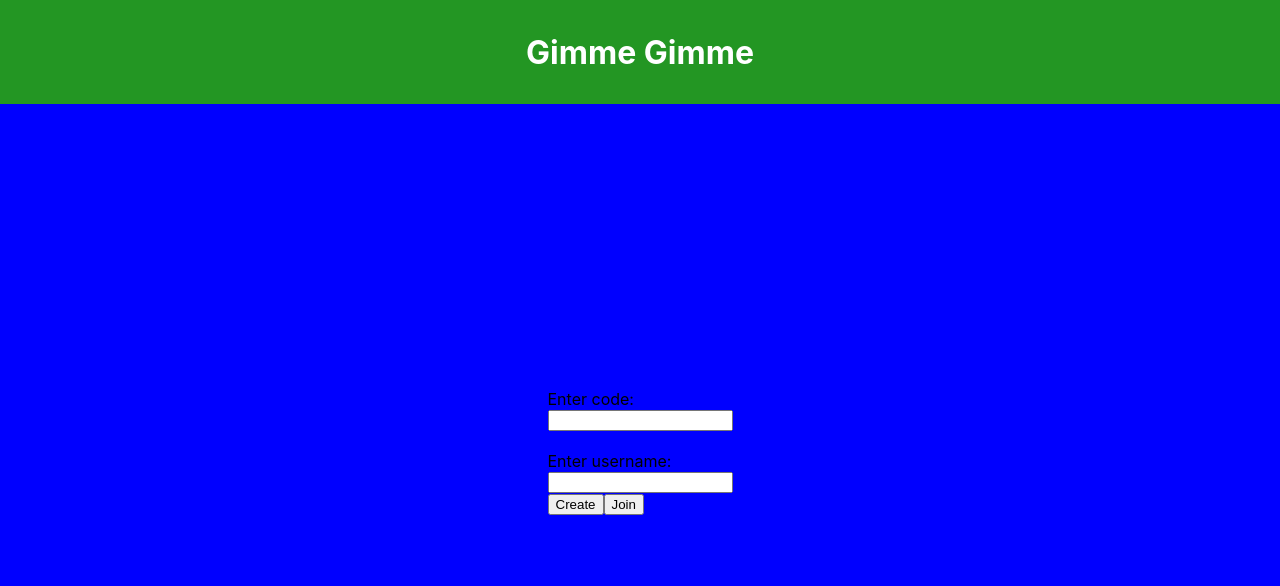
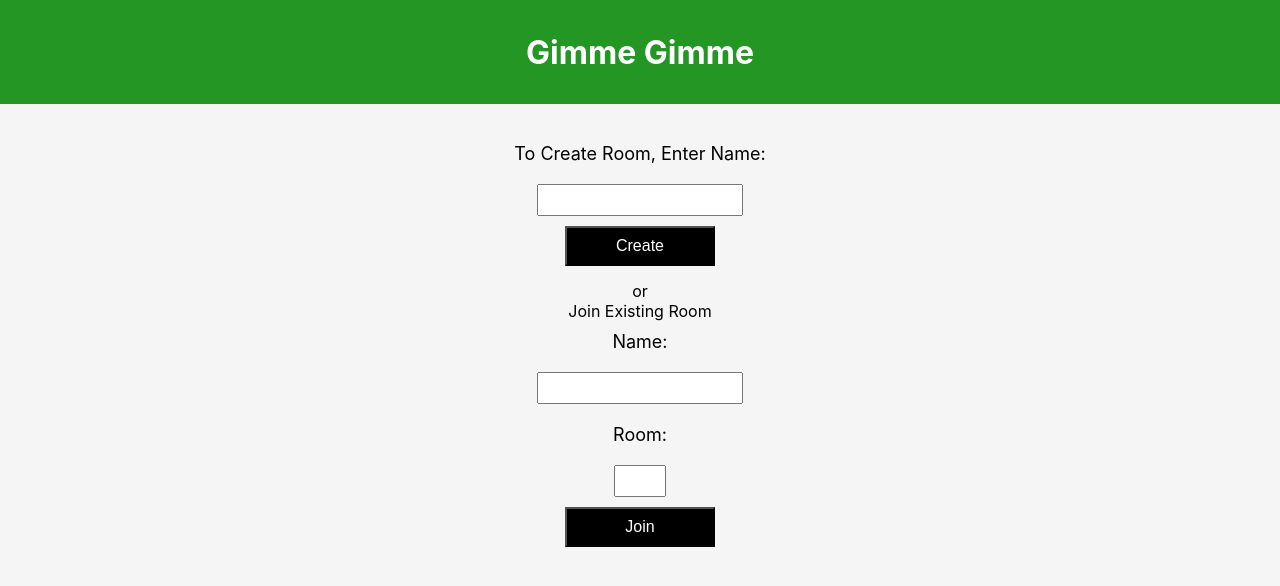
Before and after one commit to lyricnrhyme/gimme-gimme, a React (Create React App) app: page / in a window 1280 px wide. Shown: the top 586 px of the page. Built offline with nearby package versions, Linux system fonts and the light colour scheme.

Commit message:
join and create room

```diff
--- a/package.json
+++ b/package.json
@@ -20,7 +20,7 @@
     "react-router-dom": "^4.3.1"
   },
   "scripts": {
-    "start": "react-scripts start",
+    "start": "react-scripts start && node server/server.js",
     "build": "react-scripts build",
     "test": "react-scripts test",
     "eject": "react-scripts eject"
@@ -33,5 +33,6 @@
     "not dead",
     "not ie <= 11",
     "not op_mini all"
-  ]
+  ],
+  "proxy": "http://localhost:8989/"
 }
--- a/public/index.html
+++ b/public/index.html
@@ -1,5 +1,6 @@
 <!DOCTYPE html>
 <html lang="en">
+
 <head>
   <meta charset="utf-8">
   <link rel="shortcut icon" href="%PUBLIC_URL%/favicon.ico">
@@ -19,8 +20,9 @@
       work correctly both with client-side routing and a non-root public URL.
       Learn how to configure a non-root public URL by running `npm run build`.
     -->
-    <title>React App</title>
+  <title>Gimme Gimme</title>
 </head>
+
 <body>
   <noscript>
     You need to enable JavaScript to run this app.
@@ -37,4 +39,5 @@
       To create a production bundle, use `npm run build` or `yarn build`.
     -->
 </body>
+
 </html>
--- a/src/App.css
+++ b/src/App.css
@@ -14,14 +14,43 @@
 }
 
 .EnterForm {
-  background-color: blue;
+  background: whitesmoke;
   height: 87vh;
+  width: 100%;
+}
+
+.EnterForm form {
+  height: 70%;
   display: flex;
+  flex-direction: column;
   align-items: center;
   justify-content: center;
 }
 
+.EnterForm form label {
+  font-size: 18px;
+  margin: 10px;
+}
 
+.EnterForm form input{
+  width: 15%;
+  padding: 5px;
+  font-size: 16px;
+  margin: 10px;
+}
+
+.EnterForm form button{
+  width: 150px;
+  height: 40px;
+  font-size: 16px;
+  background: black;
+  color: white;
+  margin-bottom: 15px;
+}
+
+#room-input {
+  width: 3%
+}
 
 h1 {
   margin: 0;
--- a/src/EnterFormComponent.js
+++ b/src/EnterFormComponent.js
@@ -1,26 +1,81 @@
 import React, { Component } from 'react';
+import { Redirect } from 'react-router-dom';
+import axios from 'axios';
 import './App.css';
 
 class EnterForm extends Component {
+  constructor(props) {
+    super(props)
+
+    this.state = {
+      createNameInput: '',
+      joinNameInput: '',
+      roomInput: '',
+      roomId: '',
+      redirect: false
+    }
+  }
+
+  handleChange = event => {
+    const { target } = event;
+    const { name, value } = target;
+    this.setState({
+      [name]: value
+    })
+    console.log(this.state);
+  }
+
+  createRoom = e => {
+    e.preventDefault();
+    axios.post('/rooms', { player: this.state.createNameInput })
+      .then(response => {
+        this.setState({ roomId: response.data })
+        this.setState({ redirect: true })
+      })
+  }
+
+  joinRoom = e => {
+    e.preventDefault();
+    axios.post(`/rooms/${this.state.roomInput}`, { player: this.state.joinNameInput })
+      .then(response => {
+        this.setState({ roomId: response.data })
+        this.setState({ redirect: true })
+      })
+  }
+
   render() {
+    if (this.state.redirect && this.state.roomId.length > 0) {
+      return (
+        <Redirect to={`/rooms/${this.state.roomId}`} />
+      )
+    }
     return (
       <div className="EnterForm">
         <form>
-            <label>
-                Enter code:
-                <br/>
-                <input name='code' type='text'/>
-            </label>
-            <br/><br/>
-            <label>
-                Enter username:
-                <br/>
-                <input name='username' type='text'/>
-            </label>
-            <div className='CreateJoin'>
-                <button>Create</button>
-                <button>Join</button>
-            </div>
+          <label>To Create Room, Enter Name:</label>
+          <input
+            type="text"
+            name="createNameInput"
+            onChange={this.handleChange}
+          />
+          <button onClick={this.createRoom}>Create</button>
+          <div>or</div>
+          <div>Join Existing Room</div>
+          <label>Name:</label>
+          <input
+            type="text"
+            name="joinNameInput"
+            onChange={this.handleChange}
+          />
+          <label>Room:</label>
+          <input
+            type="text"
+            id="room-input"
+            name="roomInput"
+            onChange={this.handleChange}
+            maxLength="6"
+          />
+          <button onClick={this.joinRoom}>Join</button>
         </form>
       </div>
     );
--- a/src/PlayerComponent.js
+++ b/src/PlayerComponent.js
@@ -5,7 +5,7 @@ class Player extends Component {
   render() {
     return (
       <div className="Player">
-        <h1>Put Player Code Here</h1>
+        <div>{this.props.player}</div>
       </div>
     );
   }
--- a/src/PlayerListComponent.js
+++ b/src/PlayerListComponent.js
@@ -1,14 +1,44 @@
 import React, { Component } from 'react';
 import './App.css';
+import axios from 'axios';
+import io from 'socket.io-client';
 import Player from './PlayerComponent';
 
 class PlayerList extends Component {
+  constructor() {
+    super()
+    this.state = {
+      players: null
+    }
+  }
+
+  componentDidMount() {
+    let roomId = this.props.match.params.id;
+    axios.get(`/rooms/${roomId}`)
+      .then(response => {
+        this.setState({ players: response.data })
+      })
+  }
+
   render() {
     return (
       <div className="PlayerList">
-        <h1>Put Code Here</h1>
-        <h2>Players</h2>
-        <Player/>
+        <div className="room-success">Success! Room ID:
+          <span>{this.props.match.params.id}</span>
+        </div>
+        <div className="player-name-list">Players Joined:</div>
+        <ul>
+          {this.state.players
+            ? this.state.players.map((player, idx) => {
+              return (
+                <li key={idx}>
+                  <Player player={player} />
+                </li>
+              )
+            })
+            : null
+          }
+        </ul>
       </div>
     );
   }
```
Also changed, not shown: routes/index.js (deleted, +0 -47 lines), server.js (deleted, +0 -17 lines), src/App.js (+0 -10 lines), 2 other files (tests, documents, lock files or other folders). Lines whose indentation alone changed are shown as unchanged.
